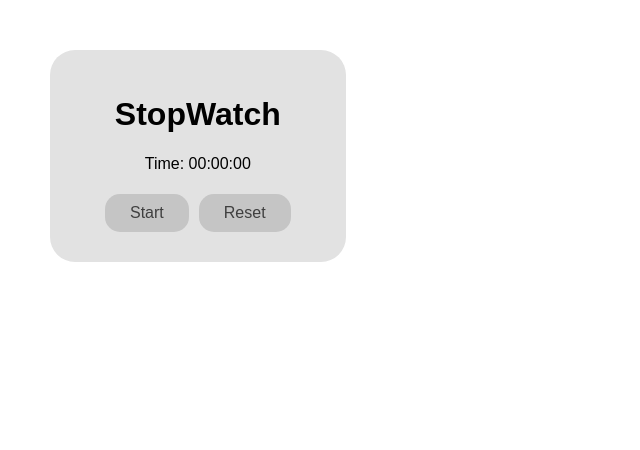
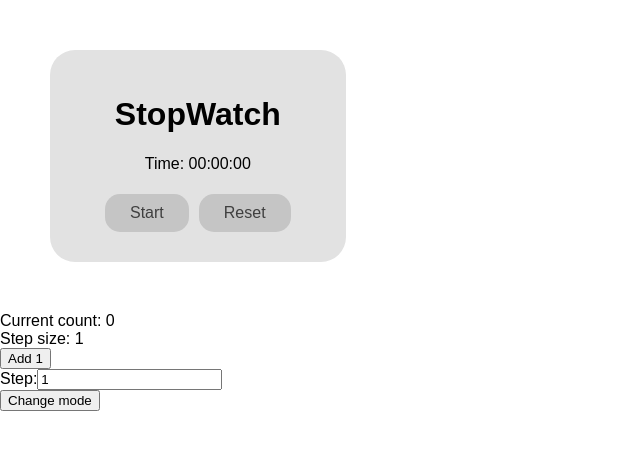
Before and after one commit to spoolae/FS-PROJECTS, a React (Create React App) app in the folder REACT APPS/fresh-app-1/: page / in a window 1280 px wide. Shown: the top 450 px of the page, without its empty margins (0-640 px from the left). Built offline with nearby package versions, Linux system fonts and the light colour scheme.

Commit message:
Added counter

```diff
--- a/REACT APPS/fresh-app-1/src/App.js
+++ b/REACT APPS/fresh-app-1/src/App.js
@@ -1,8 +1,14 @@
 import "./App.css";
-import { StopWatch } from "./components/stopWatch/StopWatch";
+import Counter from "./components/counter/Counter";
+import StopWatch from "./components/stopWatch/StopWatch";
 
 const App = () => {
-  return <StopWatch />;
+  return (
+    <div>
+      <StopWatch />
+      <Counter step={2} />
+    </div>
+  );
 };
 
 export default App;
--- /dev/null
+++ b/REACT APPS/fresh-app-1/src/components/counter/Counter.js
@@ -0,0 +1,50 @@
+import React, { Component } from "react";
+
+class Counter extends Component {
+  state = {
+    count: 0,
+    step: 1,
+    mode: "add",
+  };
+
+  handleAddClick = () => {
+    const { count, step, mode } = this.state;
+    const newValue = mode === "add" ? count + step : count - step;
+    this.setState({ count: newValue });
+  };
+
+  handleStepChange = (event) => {
+    const newStep = parseInt(event.target.value, 10);
+    this.setState({ step: newStep });
+  };
+
+  handleModeChange = () => {
+    const { mode } = this.state;
+    const newMode = mode === "add" ? "subtract" : "add";
+    this.setState({ mode: newMode });
+  };
+
+  render() {
+    const { count, step, mode } = this.state;
+    const buttonText = mode === "add" ? `Add ${step}` : `Subtract ${step}`;
+    return (
+      <div>
+        <div>Current count: {count}</div>
+        <div>Step size: {step}</div>
+        <button onClick={this.handleAddClick}>{buttonText}</button>
+        <div>
+          <label htmlFor="stepInput">Step:</label>
+          <input
+            type="number"
+            id="stepInput"
+            value={step}
+            onChange={this.handleStepChange}
+          />
+        </div>
+        <button onClick={this.handleModeChange}>Change mode</button>
+      </div>
+    );
+  }
+}
+
+export default Counter;
--- a/REACT APPS/fresh-app-1/src/components/stopWatch/StopWatch.js
+++ b/REACT APPS/fresh-app-1/src/components/stopWatch/StopWatch.js
@@ -2,7 +2,7 @@ import React from "react";
 
 import "./StopWatchStyles.css";
 
-export class StopWatch extends React.Component {
+class StopWatch extends React.Component {
   constructor(props) {
     super(props);
     this.state = {
@@ -76,3 +76,5 @@ export class StopWatch extends React.Component {
     );
   }
 }
+
+export default StopWatch;
```
